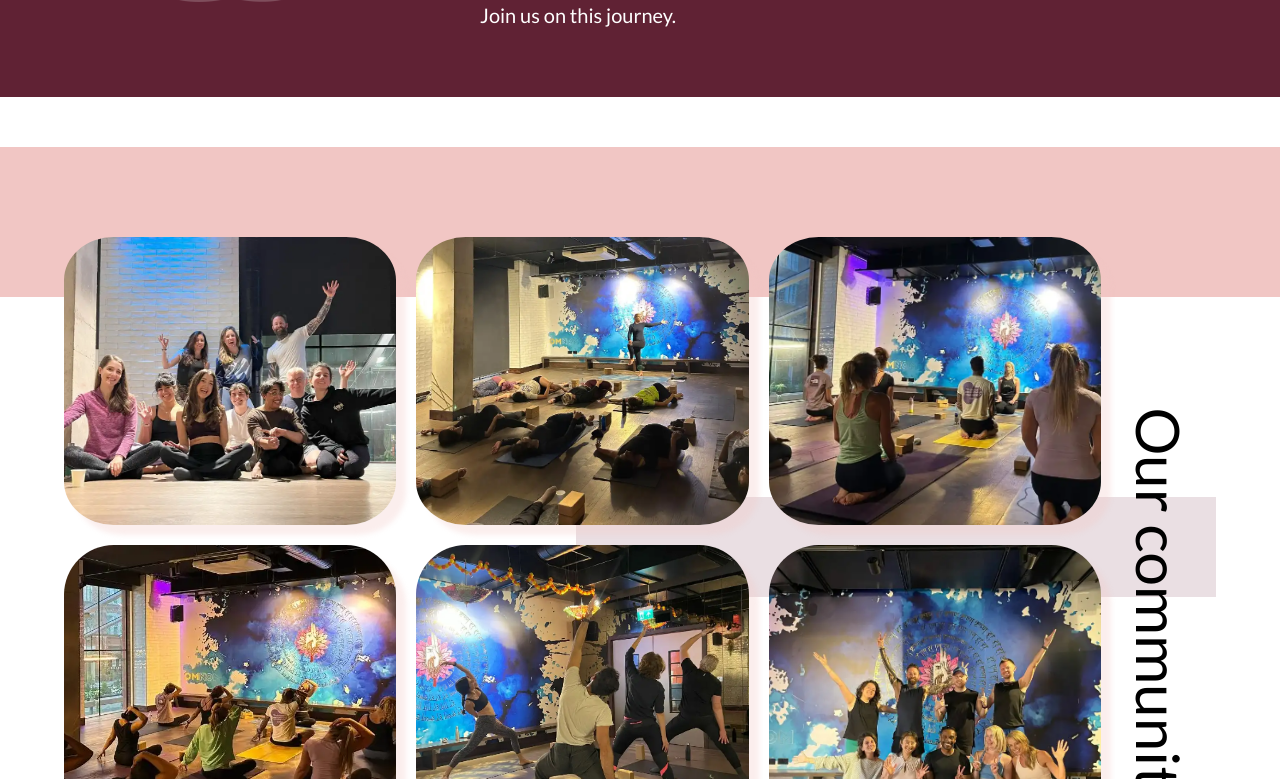
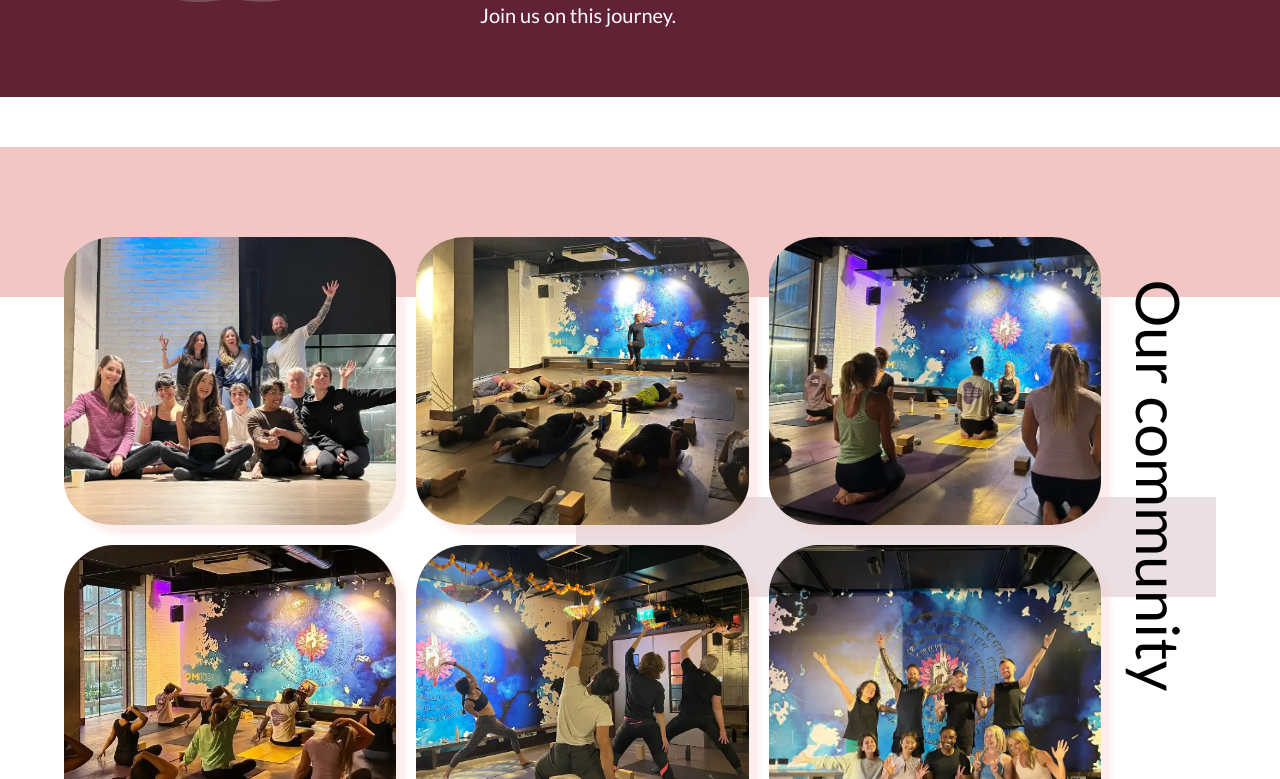
Before and after one commit to MarcoValeri/satyayogacommunity, a React (Vite) app: page / in a window 1280 px wide. Shown: the part 2136-2915 px from the top of the page. Built offline with nearby package versions, Linux system fonts and the light colour scheme; no server answers; the database is empty; the HTML template or start-up script is replaced by a standard one.

Commit message:
Improve community component

```diff
--- a/src/components/Community/Community.scss
+++ b/src/components/Community/Community.scss
@@ -132,7 +132,7 @@
     &__container-content-wording {
         width: 10%;
         position: absolute;
-        top: 30%;
+        top: 10%;
         right: 0;
         text-align: center;
         text-wrap: nowrap;
```
